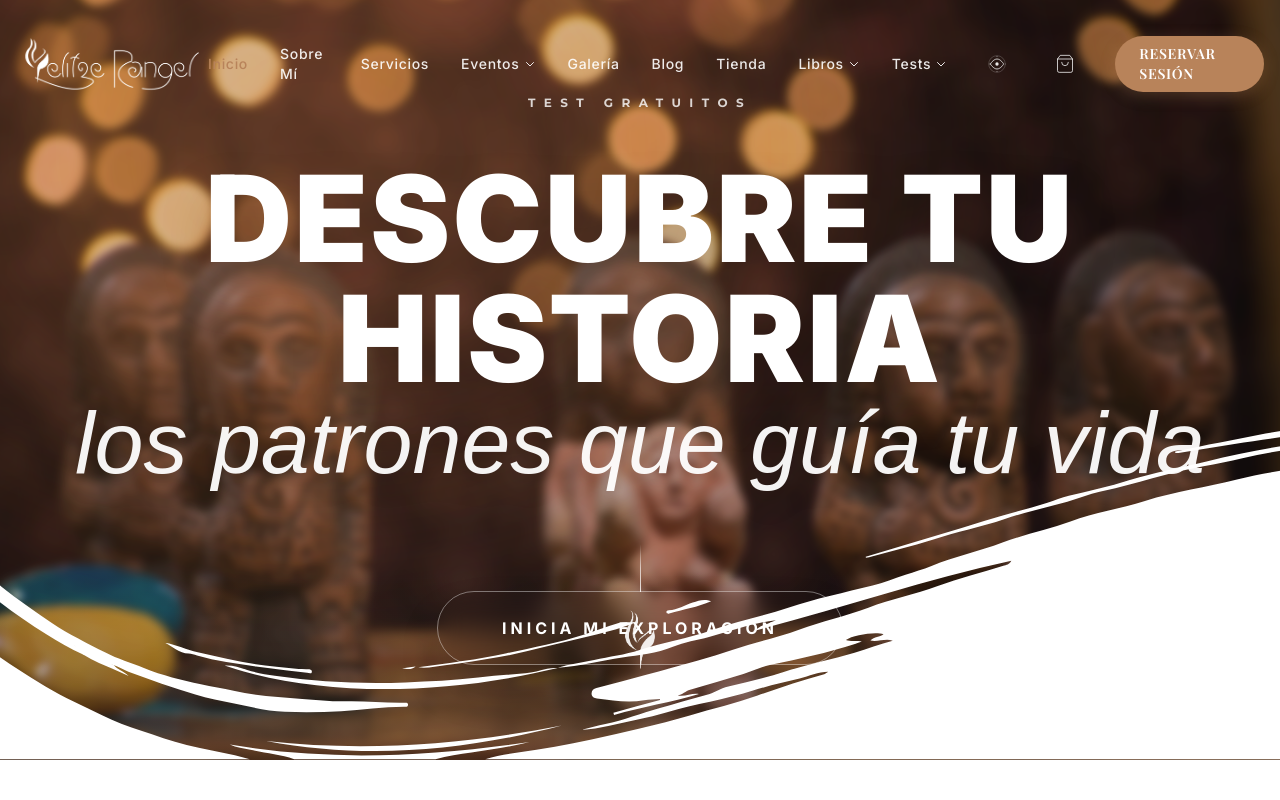
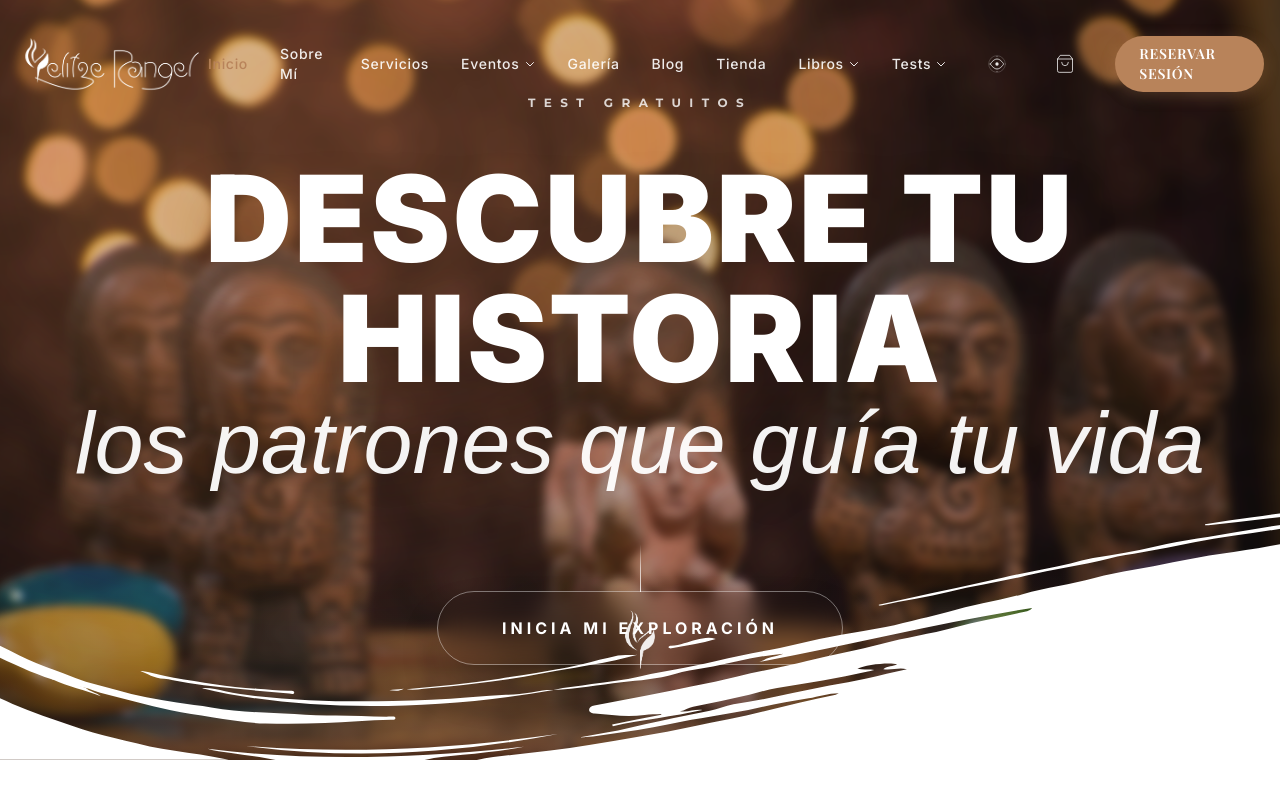
Before and after one commit to yelitzerangeloficialweb-max/yelitze-rangel-web, a Next.js app: page / in a window 1280 px wide. Shown: the top 800 px of the page. Built offline with nearby package versions, Linux system fonts and the light colour scheme; a web font is replaced by a local one.

Commit message:
style: replace Hero mask with Lineas-Hero.svg

```diff
--- a/components/home/NewHero.tsx
+++ b/components/home/NewHero.tsx
@@ -87,8 +87,8 @@ export default function NewHero() {
                 <div
                     className="w-full h-full"
                     style={{
-                        maskImage: 'url(/images/home_redesign/hero.svg)',
-                        WebkitMaskImage: 'url(/images/home_redesign/hero.svg)',
+                        maskImage: 'url(/images/home_redesign/Lineas-Hero.svg)',
+                        WebkitMaskImage: 'url(/images/home_redesign/Lineas-Hero.svg)',
                         maskRepeat: 'no-repeat',
                         WebkitMaskRepeat: 'no-repeat',
                         maskPosition: 'bottom center',
```
